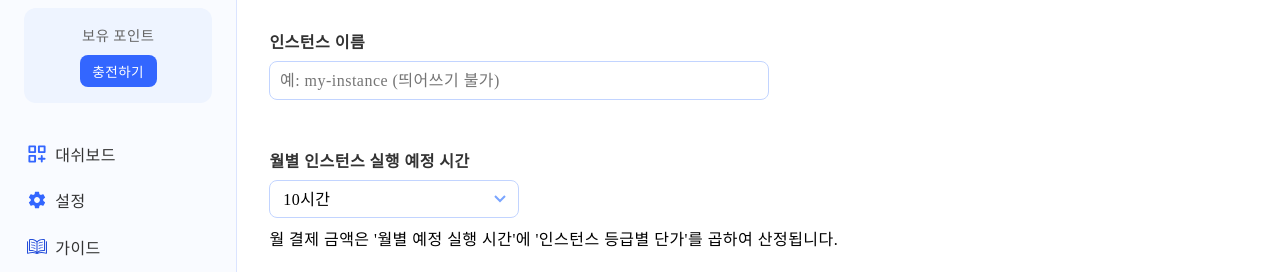
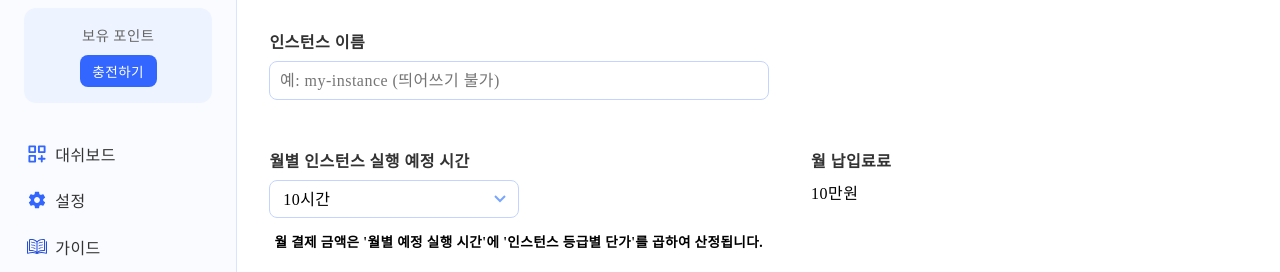
Before and after one commit to ai1023dev/siliod, a website: page public/ko/create/create.html in a window 1280 px wide. Shown: the part 92-364 px from the top of the page. Drawn offline with nearby package versions, Linux system fonts and the light colour scheme; files that its build step writes are made by us from their sources; no server answers; files whose address does not match are found by name; a web font is replaced by a local one.

Commit message:
크리에이트에서 결제 까지

```diff
--- a/public/ko/create/create.html
+++ b/public/ko/create/create.html
@@ -84,6 +84,9 @@
                     <input type="text" id="instance-name" placeholder="예: my-instance (띄어쓰기 불가)" />
                 </div>
 
+
+                <div>
+                    <div class="width">
                         <div class="form-group">
                             <label for="instance-name">월별 인스턴스 실행 예정 시간</label>
                             <select class="custom-select" name="interface">
@@ -99,7 +102,16 @@
                                 <option value="100">100시간</option>
                                 <option value="720">무제한 & 무중단 (약 720시간)</option>
                             </select>
-                    <span>월 결제 금액은 '월별 예정 실행 시간'에 '인스턴스 등급별 단가'를 곱하여 산정됩니다.</span>
+
+                            <div class="strength" id="speac-strength">월 결제 금액은 '월별 예정 실행 시간'에 '인스턴스 등급별 단가'를 곱하여 산정됩니다.</div>
+                        </div>
+                    </div>
+                    <div class="width">
+                        <div class="form-group">
+                            <label for="instance-name">월 납입료료</label>
+                            <span>10만원</span>
+                        </div>
+                    </div>
                 </div>
 
                 <div class="form-group">
```
Lines whose indentation alone changed are shown as unchanged.
